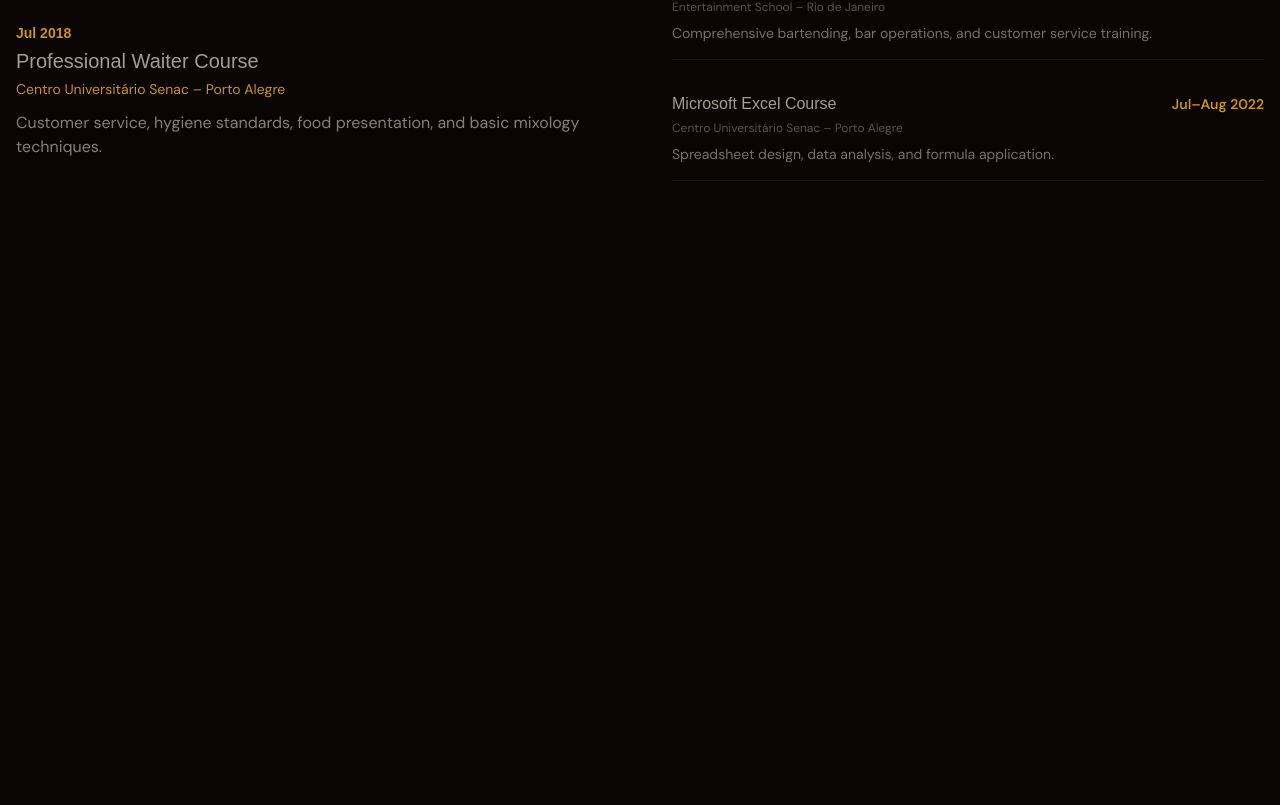
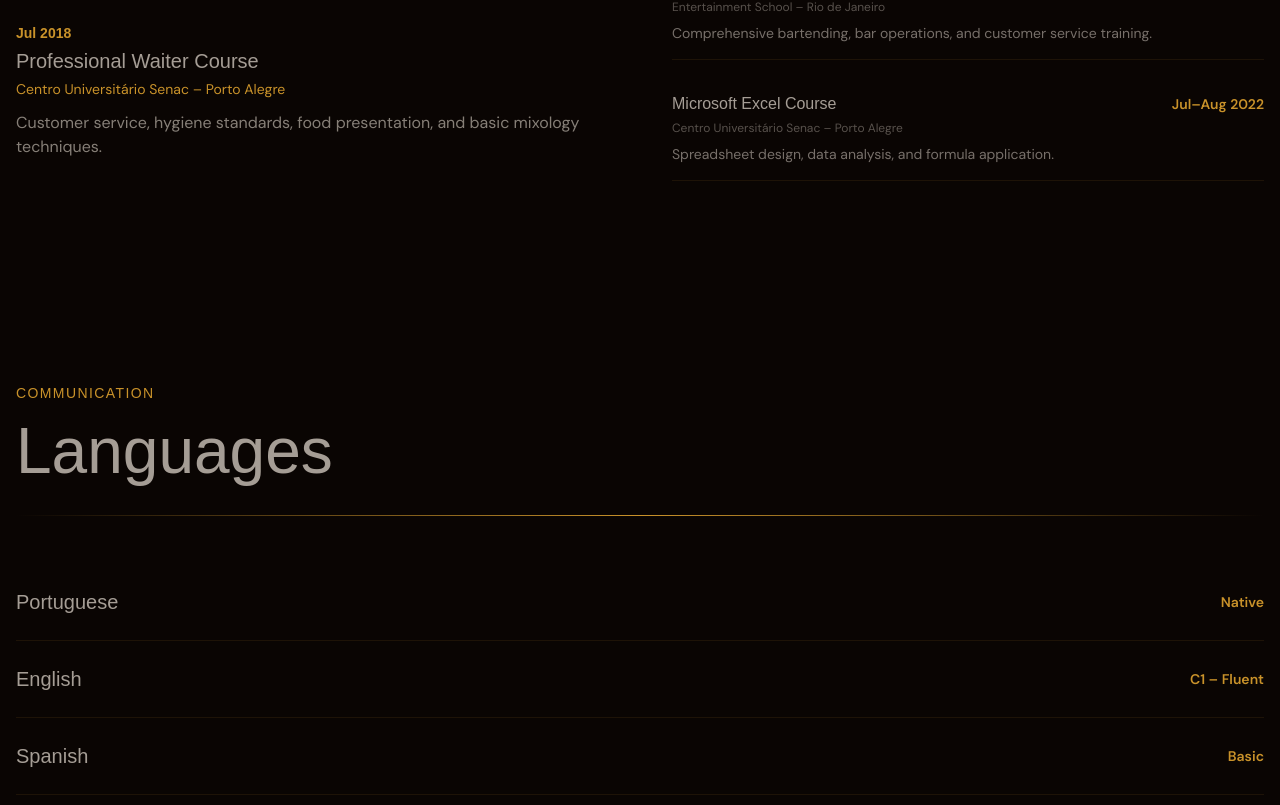
Before and after one commit to RaulFavin/portifoio-, a Next.js app: page / in a window 1280 px wide. Shown: the part 3203-4008 px from the top of the page. Before the commit the page ends 3490 px from the top, so only its background shows below. Built offline with nearby package versions, Linux system fonts and the light colour scheme; a web font is replaced by a local one.

Commit message:
feat(Home): include LanguagesSection component to the main page

```diff
--- a/app/page.tsx
+++ b/app/page.tsx
@@ -3,6 +3,7 @@ import { AboveTheFold } from "./components/AboveTheFold";
 import { CarrierSection } from "./components/CarrierSection";
 import { EducationSection } from "./components/EducationSection";
 import { Header } from "./components/Header";
+import { LanguagesSection } from "./components/LanguagesSection";
 
 export default function Home() {
   return (
@@ -12,6 +13,7 @@ export default function Home() {
       <AboutMe />
       <CarrierSection />
       <EducationSection />
+      <LanguagesSection />
     </main>
   );
 }
```
